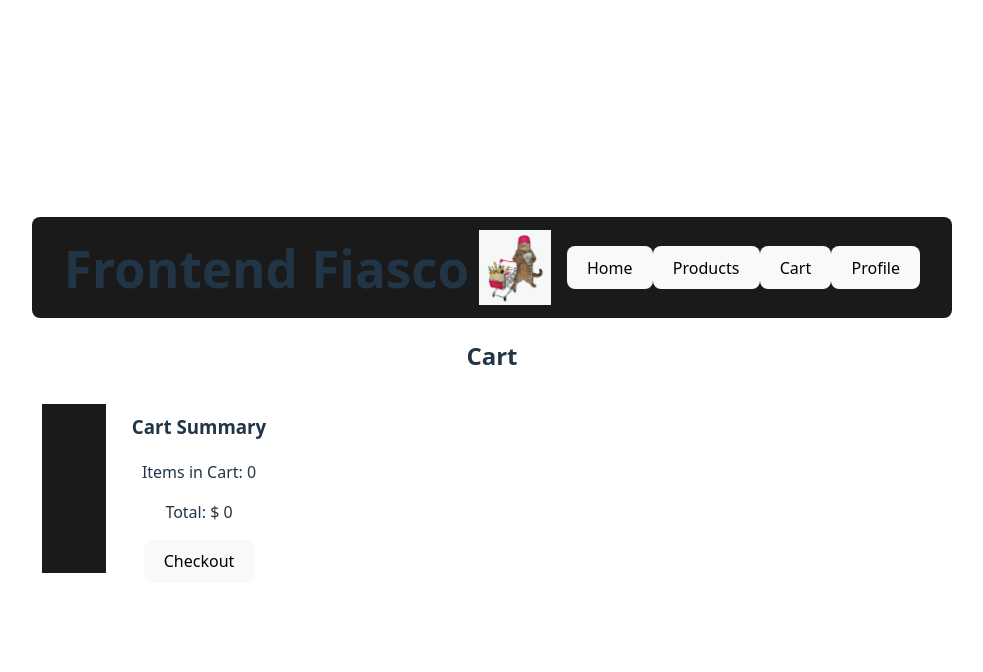
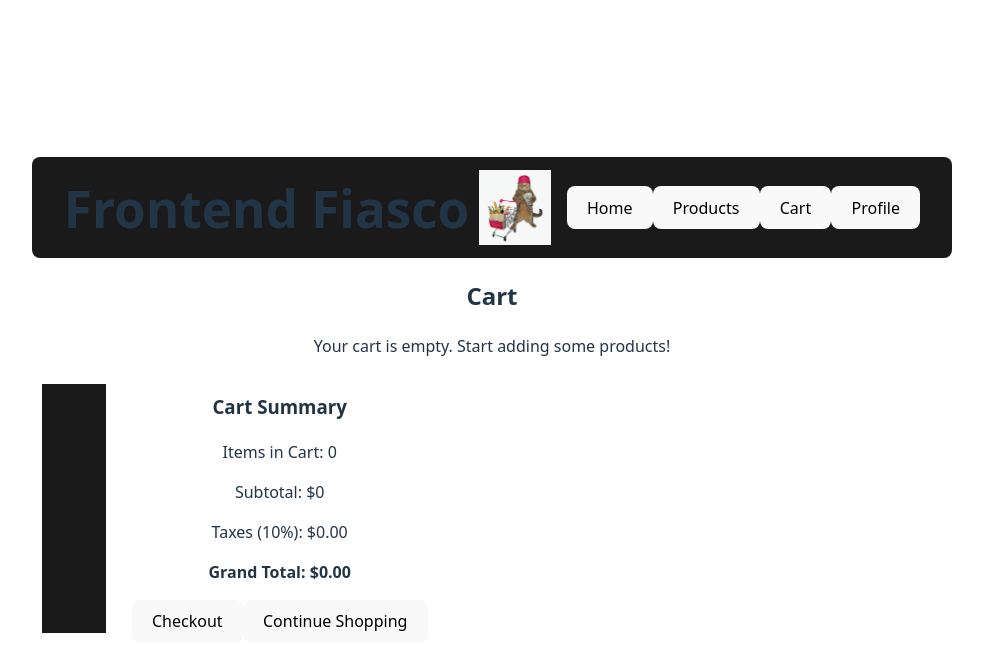
Before and after one commit to salzahir/ShoppingCart, a React (Vite) app in the folder frontend-fiasco/: page /cart in a window 1280 px wide. Shown: the top 672 px of the page, without its empty margins (148-1131 px from the left). Built offline with nearby package versions, Linux system fonts and the light colour scheme.

Commit message:
Updated Cart Sumary

```diff
--- a/frontend-fiasco/src/Cart.jsx
+++ b/frontend-fiasco/src/Cart.jsx
@@ -1,7 +1,6 @@
 import ProductItem from "./ProductItem";
-import { useOutletContext } from "react-router-dom";
+import { Link, useOutletContext } from "react-router-dom";
 import CartItem from "./CartItem";
-
 
 function Cart() {
 
@@ -10,6 +9,12 @@ function Cart() {
     return (
         <>
         <h2>Cart</h2>
+        {cart.length === 0 ? (
+            <p>Your cart is empty. Start adding some products!</p>
+        ) : (
+            <p>Click on the products to remove them from the cart</p>
+        )}
+
         <div className="cart-page">
             <ul className="cart">
             {cart.map(product => (
@@ -22,12 +27,15 @@ function Cart() {
                 ))}
             </ul>
 
-            <div>
-                <h3>Cart Summary</h3>
-                <p>Items in Cart: {cart.length}</p>
-                <p>Total: $ {calculateCartTotal()}</p>
-                <button>Checkout</button>
-            </div>
+        <div className="cart-summary">
+            <h3>Cart Summary</h3>
+            <p>Items in Cart: {cart.length}</p>
+            <p>Subtotal: ${calculateCartTotal()}</p>
+            <p>Taxes (10%): ${ (calculateCartTotal() * 0.1).toFixed(2) }</p>
+            <p><strong>Grand Total: ${(calculateCartTotal() * 1.1).toFixed(2)}</strong></p>
+            <button>Checkout</button>
+            <Link to="/products"><button>Continue Shopping</button></Link>
+        </div>
 
         </div>
         </>
```
